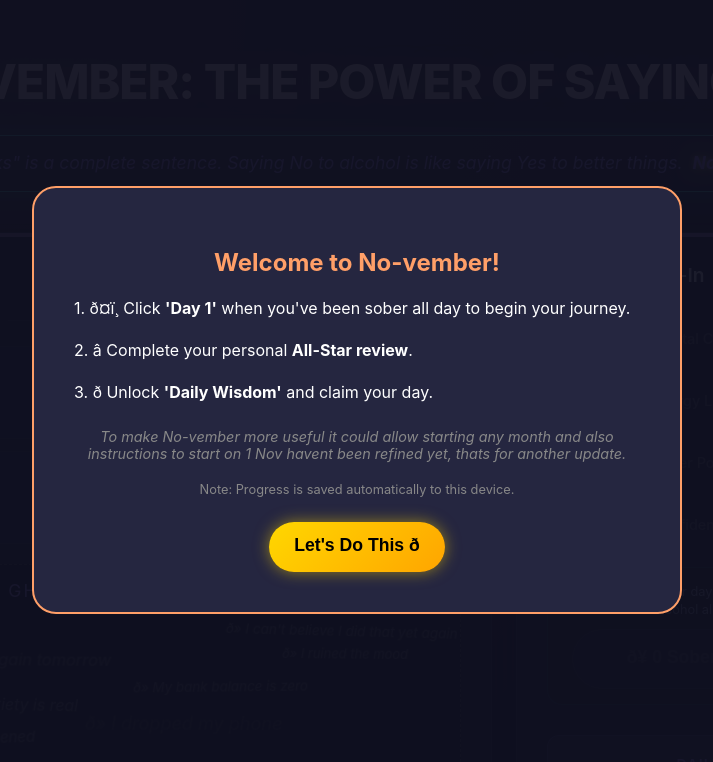
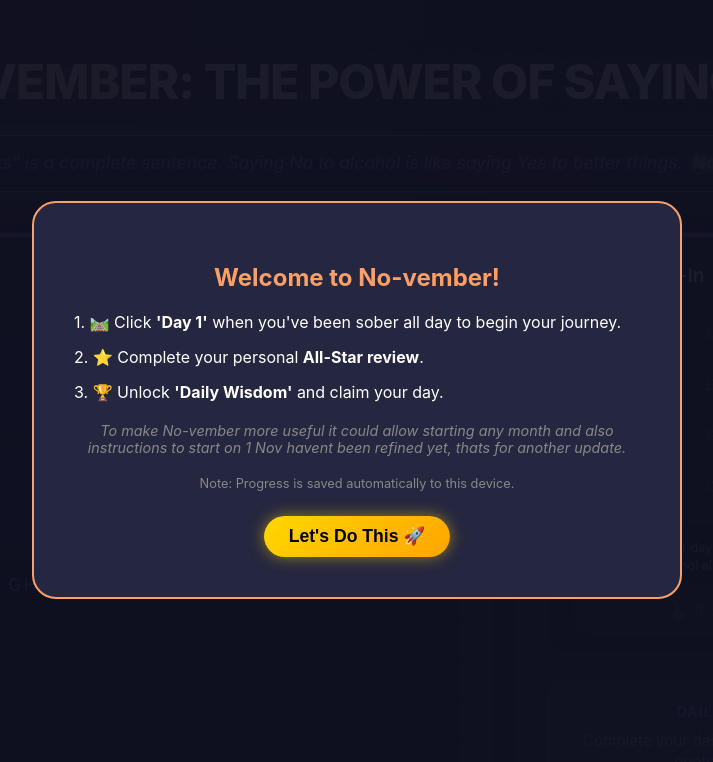
Before and after one commit to Ape0x/no, a plain HTML site: page index.html in a window 1280 px wide. Shown: the top 762 px of the page, without its empty margins (283-996 px from the left). Drawn offline with nearby package versions, Linux system fonts and the light colour scheme.

Commit message:
Update index.html
All Rights Reserved

```diff
--- a/index.html
+++ b/index.html
@@ -1,30 +1,33 @@
 <!DOCTYPE html>
 <html>
 <head>
-    <title>Loading...</title>
+    <title>Loading Content... All Rights Reserved</title>
     <meta charset="utf-8">
-    <style>body { font-family: sans-serif; }</style>
 </head>
 <body>
+    <div id="content-container">Loading...</div>
+    <script>
+    // 1. Define the name of the file you want to load
+    const fileToLoad = 'no-vember-v2.98.html';
 
-<script>
-    // This fetches the file named 'data.txt' from the same folder
-    fetch('data.txt')
-        .then(response => response.text())
-        .then(base64Text => {
-            // Decode the Base64 string
-            const decodedHtml = atob(base64Text);
-
-            // Wipe the page and write the real code
-            document.open();
-            document.write(decodedHtml);
-            document.close();
+    // 2. Fetch the file from the same repository folder
+    fetch(fileToLoad)
+        .then(response => {
+            // Check for errors (e.g., 404 Not Found)
+            if (!response.ok) {
+                throw new Error(`Failed to load ${fileToLoad}: ${response.statusText}`);
+            }
+            return response.text(); // Get the file content as plain text
+        })
+        .then(htmlContent => {
+            // 3. Inject the content into the container
+            document.getElementById('content-container').innerHTML = htmlContent;
         })
         .catch(err => {
             console.error(err);
-            document.body.innerHTML = "Error loading content.";
+            document.getElementById('content-container').innerHTML =
+                `Error loading content. Check if the file name "${fileToLoad}" is correct.`;
         });
-</script>
-
+    </script>
 </body>
 </html>
```
